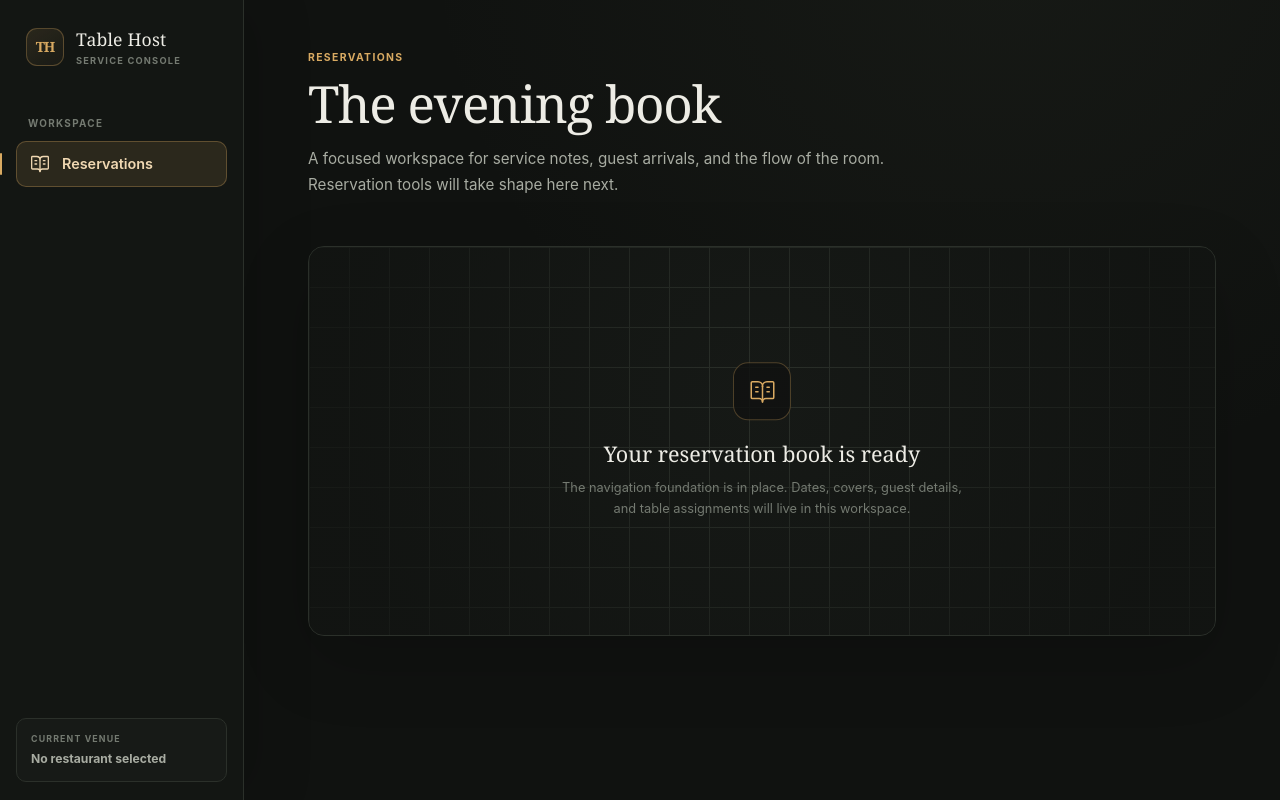
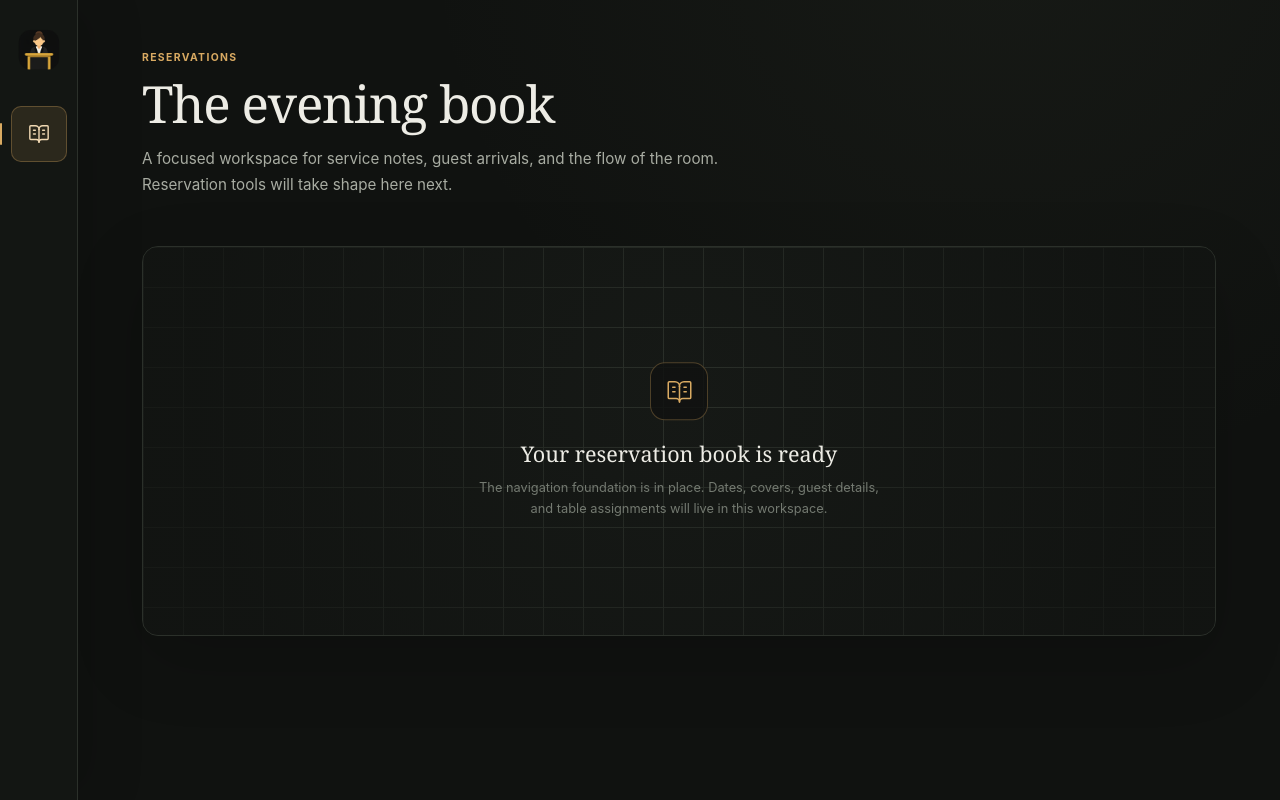
Before and after one commit to bengarlock/table_host, a Next.js app: page /reservations in a window 1280 px wide. Built offline with nearby package versions, Linux system fonts and the light colour scheme.

Commit message:
Refine navigation to icon-only rail

```diff
--- a/src/app/globals.css
+++ b/src/app/globals.css
@@ -2,7 +2,7 @@
 
 :root {
   color-scheme: dark;
-  --sidebar-width: 244px;
+  --sidebar-width: 78px;
   --canvas: #101210;
   --surface: #161916;
   --surface-raised: #1c201c;
@@ -61,8 +61,8 @@ textarea {
   z-index: 20;
   display: grid;
   width: var(--sidebar-width);
-  grid-template-rows: auto 1fr auto;
-  padding: 24px 16px 18px;
+  grid-template-rows: auto 1fr;
+  padding: 22px 11px;
   border-right: 1px solid var(--line);
   background: rgba(20, 23, 20, 0.96);
   box-shadow: 18px 0 52px rgba(0, 0, 0, 0.12);
@@ -70,66 +70,39 @@ textarea {
 }
 
 .brand {
+  position: relative;
   display: flex;
+  width: 56px;
+  height: 56px;
   align-items: center;
-  gap: 12px;
-  min-height: 46px;
-  padding: 0 10px;
+  justify-content: center;
+  padding: 0;
+  border: 1px solid transparent;
+  border-radius: 14px;
   text-decoration: none;
+  transition: border-color 140ms ease, background 140ms ease;
+}
+
+.brand:hover,
+.brand:focus-visible {
+  border-color: var(--line);
+  background: var(--surface-hover);
+  outline: none;
+}
+
+.brand:focus-visible {
+  border-color: var(--accent-line);
 }
 
 .brand-mark {
-  display: grid;
-  width: 38px;
-  height: 38px;
-  flex: 0 0 38px;
-  place-items: center;
-  border: 1px solid var(--accent-line);
-  border-radius: 11px;
-  background: linear-gradient(145deg, rgba(217, 170, 98, 0.12), rgba(217, 170, 98, 0.03));
-  color: var(--accent);
-  font-family: Georgia, "Times New Roman", serif;
-  font-size: 0.88rem;
-  font-weight: 700;
-  letter-spacing: -0.08em;
-}
-
-.brand-copy {
-  display: grid;
-  gap: 1px;
-}
-
-.brand-name {
-  color: var(--text);
-  font-family: Georgia, "Times New Roman", serif;
-  font-size: 1.1rem;
-  letter-spacing: 0.01em;
-}
-
-.brand-label,
-.nav-eyebrow,
-.venue-label,
-.page-eyebrow {
-  text-transform: uppercase;
-  letter-spacing: 0.13em;
-}
-
-.brand-label {
-  color: var(--text-muted);
-  font-size: 0.58rem;
-  font-weight: 700;
+  width: 46px;
+  height: 46px;
+  border-radius: 12px;
 }
 
 .sidebar-nav {
   align-self: start;
-  margin-top: 46px;
-}
-
-.nav-eyebrow {
-  margin: 0 12px 10px;
-  color: var(--text-muted);
-  font-size: 0.62rem;
-  font-weight: 700;
+  margin-top: 28px;
 }
 
 .nav-list {
@@ -144,9 +117,10 @@ textarea {
   position: relative;
   display: flex;
   align-items: center;
-  gap: 12px;
-  min-height: 46px;
-  padding: 0 13px;
+  width: 56px;
+  height: 56px;
+  justify-content: center;
+  padding: 0;
   border: 1px solid transparent;
   border-radius: 10px;
   color: var(--text-soft);
@@ -159,7 +133,7 @@ textarea {
 .nav-link::before {
   position: absolute;
   top: 50%;
-  left: -17px;
+  left: -12px;
   width: 2px;
   height: 22px;
   border-radius: 999px;
@@ -168,10 +142,39 @@ textarea {
   transform: translateY(-50%);
 }
 
-.nav-link:hover {
+.nav-link::after {
+  position: absolute;
+  top: 50%;
+  left: calc(100% + 12px);
+  z-index: 30;
+  padding: 7px 9px;
+  border: 1px solid var(--line-strong);
+  border-radius: 7px;
+  background: var(--surface-raised);
+  box-shadow: 0 8px 24px rgba(0, 0, 0, 0.3);
+  color: var(--text);
+  content: attr(data-tooltip);
+  font-size: 0.72rem;
+  font-weight: 650;
+  opacity: 0;
+  pointer-events: none;
+  transform: translate(4px, -50%);
+  transition: opacity 120ms ease, transform 120ms ease;
+  white-space: nowrap;
+}
+
+.nav-link:hover::after,
+.nav-link:focus-visible::after {
+  opacity: 1;
+  transform: translate(0, -50%);
+}
+
+.nav-link:hover,
+.nav-link:focus-visible {
   border-color: var(--line);
   background: var(--surface-hover);
   color: var(--text);
+  outline: none;
 }
 
 .nav-link[aria-current="page"] {
@@ -185,34 +188,10 @@ textarea {
 }
 
 .nav-icon {
-  width: 20px;
-  height: 20px;
-  flex: 0 0 20px;
+  width: 22px;
+  height: 22px;
+  flex: 0 0 22px;
   stroke-width: 1.55;
-}
-
-.venue-card {
-  display: grid;
-  gap: 5px;
-  padding: 13px 14px;
-  border: 1px solid var(--line);
-  border-radius: 10px;
-  background: rgba(255, 255, 255, 0.015);
-}
-
-.venue-label {
-  color: var(--text-muted);
-  font-size: 0.55rem;
-  font-weight: 700;
-}
-
-.venue-name {
-  overflow: hidden;
-  color: var(--text-soft);
-  font-size: 0.76rem;
-  font-weight: 650;
-  text-overflow: ellipsis;
-  white-space: nowrap;
 }
 
 .main-content {
@@ -230,6 +209,8 @@ textarea {
   color: var(--accent);
   font-size: 0.65rem;
   font-weight: 750;
+  letter-spacing: 0.13em;
+  text-transform: uppercase;
 }
 
 .page-title {
@@ -318,39 +299,6 @@ textarea {
 }
 
 @media (max-width: 700px) {
-  :root {
-    --sidebar-width: 78px;
-  }
-
-  .sidebar {
-    padding-inline: 11px;
-  }
-
-  .brand {
-    justify-content: center;
-    padding: 0;
-  }
-
-  .brand-copy,
-  .nav-eyebrow,
-  .nav-text,
-  .venue-card {
-    display: none;
-  }
-
-  .sidebar-nav {
-    margin-top: 38px;
-  }
-
-  .nav-link {
-    justify-content: center;
-    padding: 0;
-  }
-
-  .nav-link::before {
-    left: -12px;
-  }
-
   .main-content {
     padding: 34px 20px;
   }
--- a/src/components/app-sidebar.tsx
+++ b/src/components/app-sidebar.tsx
@@ -1,33 +1,37 @@
 import { BookOpenText } from "lucide-react";
+import Image from "next/image";
 import Link from "next/link";
+import hostStandIcon from "@/app/icon.png";
 
 export function AppSidebar() {
   return (
     <aside className="sidebar" aria-label="Primary navigation">
       <Link className="brand" href="/reservations" aria-label="Table Host home">
-        <span className="brand-mark" aria-hidden="true">TH</span>
-        <span className="brand-copy">
-          <span className="brand-name">Table Host</span>
-          <span className="brand-label">Service console</span>
-        </span>
+        <Image
+          className="brand-mark"
+          src={hostStandIcon}
+          width={46}
+          height={46}
+          alt=""
+          priority
+        />
       </Link>
 
       <nav className="sidebar-nav">
-        <p className="nav-eyebrow">Workspace</p>
         <ul className="nav-list">
           <li>
-            <Link className="nav-link" href="/reservations" aria-current="page">
+            <Link
+              className="nav-link"
+              href="/reservations"
+              aria-label="Reservations"
+              aria-current="page"
+              data-tooltip="Reservations"
+            >
               <BookOpenText className="nav-icon" aria-hidden="true" />
-              <span className="nav-text">Reservations</span>
             </Link>
           </li>
         </ul>
       </nav>
-
-      <div className="venue-card" aria-label="Current venue">
-        <span className="venue-label">Current venue</span>
-        <span className="venue-name">No restaurant selected</span>
-      </div>
     </aside>
   );
 }
```
